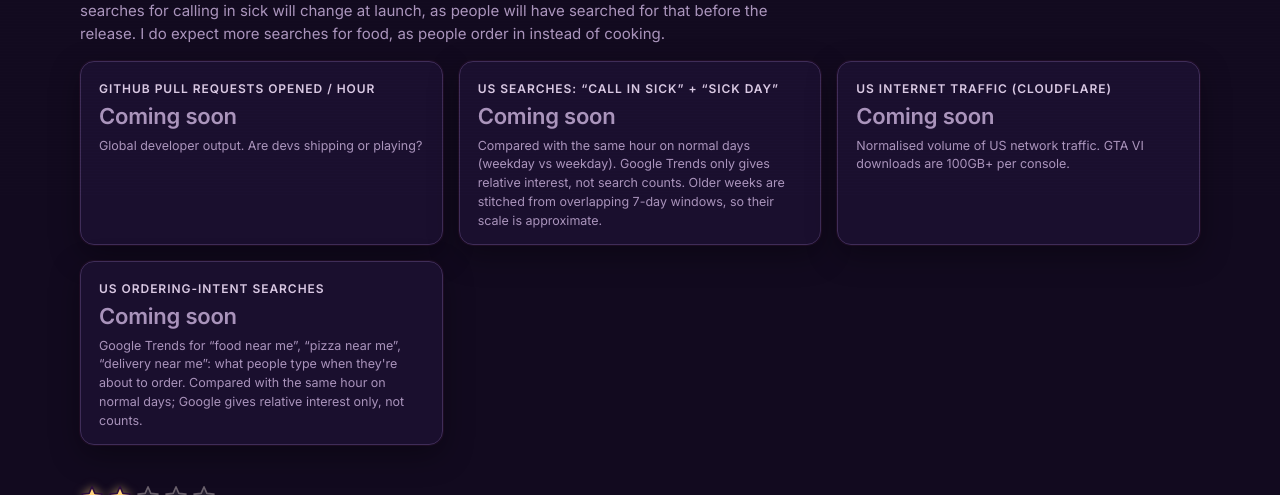
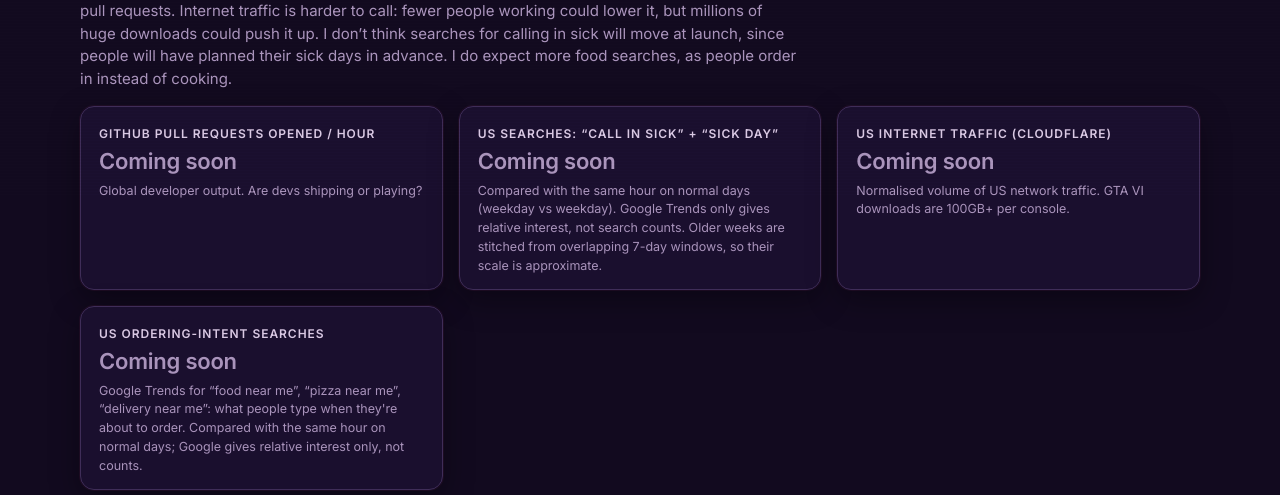
Before and after one commit to ignaciovi/gta6-effect, a plain HTML site: page site/index.html in a window 1280 px wide. Shown: the part 605-1100 px from the top of the page. Drawn offline with Linux system fonts and the light colour scheme; no server answers.

Commit message:
Productivity subtext: reworded expectations
Co-Authored-By: Claude Opus 5.5 <noreply@anthropic.com>

```diff
--- a/site/index.html
+++ b/site/index.html
@@ -48,7 +48,7 @@
 <main id="main">
   <section>
     <h2>Productivity</h2>
-    <p class="section-sub">I expect less work to get done: fewer GitHub pull requests and lower US internet traffic. I don't think searches for calling in sick will change at launch, as people will have searched for that before the release. I do expect more searches for food, as people order in instead of cooking.</p>
+    <p class="section-sub">I expect less work to get done. The game is popular with developers, so I’m betting on fewer GitHub pull requests. Internet traffic is harder to call: fewer people working could lower it, but millions of huge downloads could push it up. I don’t think searches for calling in sick will move at launch, since people will have planned their sick days in advance. I do expect more food searches, as people order in instead of cooking.</p>
     <div class="grid" id="sec-work"></div>
   </section>
   <section>
```
